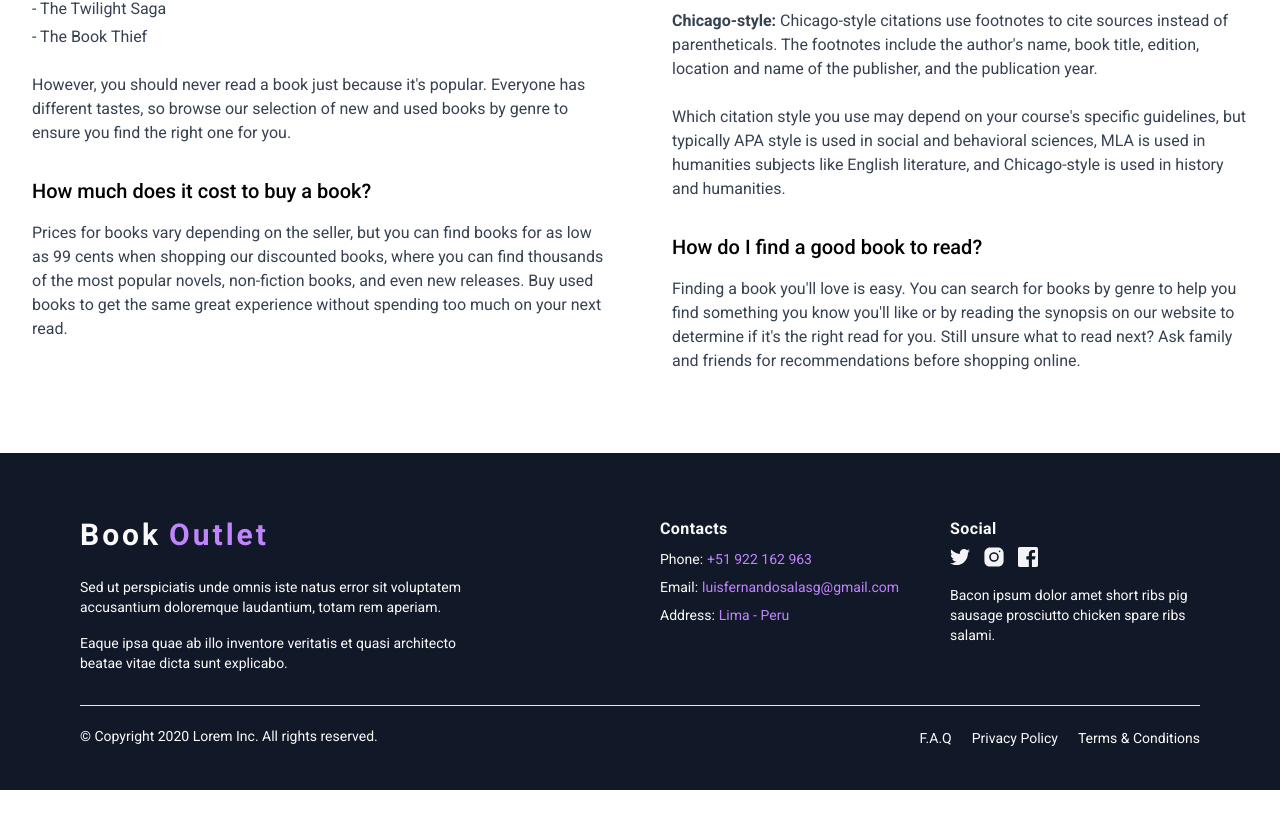
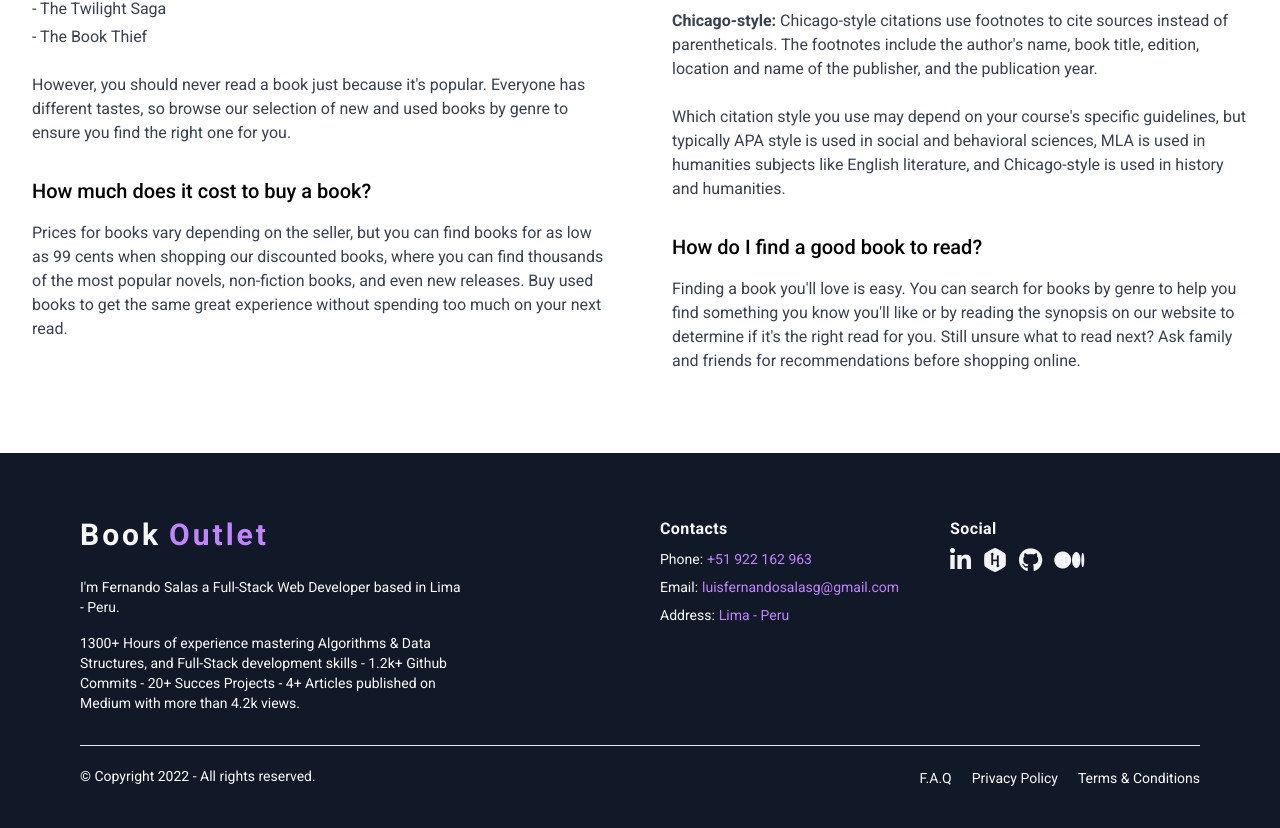
Before and after one commit to LuisSalas94/full-stack-bookstore, a React (Create React App) app in the folder frontend/: page / in a window 1280 px wide. Shown: the part 3460-4288 px from the top of the page. Before the commit the page ends 4250 px from the top, so only its background shows below. Built offline with nearby package versions, Linux system fonts and the light colour scheme; no server answers; what tw-elements would draw is missing.

Commit message:
Refactor Footer component

```diff
--- a/frontend/public/index.html
+++ b/frontend/public/index.html
@@ -15,6 +15,13 @@
       user's mobile device or desktop. See https://developers.google.com/web/fundamentals/web-app-manifest/
     -->
 		<link rel="manifest" href="%PUBLIC_URL%/manifest.json" />
+		<link
+			rel="stylesheet"
+			href="https://cdnjs.cloudflare.com/ajax/libs/font-awesome/6.0.0-beta3/css/all.min.css"
+			integrity="sha512-Fo3rlrZj/k7ujTnHg4CGR2D7kSs0v4LLanw2qksYuRlEzO+tcaEPQogQ0KaoGN26/zrn20ImR1DfuLWnOo7aBA=="
+			crossorigin="anonymous"
+			referrerpolicy="no-referrer"
+		/>
 		<!--
       Notice the use of %PUBLIC_URL% in the tags above.
       It will be replaced with the URL of the `public` folder during the build.
--- a/frontend/src/components/ui/Footer.js
+++ b/frontend/src/components/ui/Footer.js
@@ -18,12 +18,14 @@ const Footer = () => {
 
 					<div className="mt-6 lg:max-w-sm">
 						<p className="text-sm text-zinc-50">
-							Sed ut perspiciatis unde omnis iste natus error sit voluptatem
-							accusantium doloremque laudantium, totam rem aperiam.
+							I'm Fernando Salas a Full-Stack Web Developer based in Lima -
+							Peru.
 						</p>
 						<p className="mt-4 text-sm text-zinc-50">
-							Eaque ipsa quae ab illo inventore veritatis et quasi architecto
-							beatae vitae dicta sunt explicabo.
+							1300+ Hours of experience mastering Algorithms & Data Structures,
+							and Full-Stack development skills - 1.2k+ Github Commits - 20+
+							Succes Projects - 4+ Articles published on Medium with more than
+							4.2k views.
 						</p>
 					</div>
 				</div>
@@ -73,40 +75,44 @@ const Footer = () => {
 					</span>
 					<div className="flex items-center mt-1 space-x-3">
 						<a
-							href="/"
-							className="text-gray-100 transition-colors duration-300 hover:text-deep-purple-accent-400"
+							href="https://www.linkedin.com/in/luisfernandosalasgave/"
+							target="_blank"
+							className="text-gray-100 transition-colors duration-300 hover:text-deep-purple-accent-400 text-2xl"
+							rel="noreferrer"
 						>
-							<svg viewBox="0 0 24 24" fill="currentColor" className="h-5">
-								<path d="M24,4.6c-0.9,0.4-1.8,0.7-2.8,0.8c1-0.6,1.8-1.6,2.2-2.7c-1,0.6-2,1-3.1,1.2c-0.9-1-2.2-1.6-3.6-1.6 c-2.7,0-4.9,2.2-4.9,4.9c0,0.4,0,0.8,0.1,1.1C7.7,8.1,4.1,6.1,1.7,3.1C1.2,3.9,1,4.7,1,5.6c0,1.7,0.9,3.2,2.2,4.1 C2.4,9.7,1.6,9.5,1,9.1c0,0,0,0,0,0.1c0,2.4,1.7,4.4,3.9,4.8c-0.4,0.1-0.8,0.2-1.3,0.2c-0.3,0-0.6,0-0.9-0.1c0.6,2,2.4,3.4,4.6,3.4 c-1.7,1.3-3.8,2.1-6.1,2.1c-0.4,0-0.8,0-1.2-0.1c2.2,1.4,4.8,2.2,7.5,2.2c9.1,0,14-7.5,14-14c0-0.2,0-0.4,0-0.6 C22.5,6.4,23.3,5.5,24,4.6z" />
-							</svg>
+							<i class="fa-brands fa-linkedin-in"></i>
+						</a>
+
+						<a
+							href="https://www.hackerrank.com/luisfernandosal2"
+							target="_blank"
+							className="text-gray-100 transition-colors duration-300 hover:text-deep-purple-accent-400 text-2xl"
+							rel="noreferrer"
+						>
+							<i class="fa-brands fa-hackerrank"></i>
 						</a>
 						<a
-							href="/"
-							className="text-gray-100 transition-colors duration-300 hover:text-deep-purple-accent-400"
+							href="https://github.com/LuisSalas94"
+							target="_blank"
+							className="text-gray-100 transition-colors duration-300 hover:text-deep-purple-accent-400 text-2xl"
+							rel="noreferrer"
 						>
-							<svg viewBox="0 0 30 30" fill="currentColor" className="h-6">
-								<circle cx="15" cy="15" r="4" />
-								<path d="M19.999,3h-10C6.14,3,3,6.141,3,10.001v10C3,23.86,6.141,27,10.001,27h10C23.86,27,27,23.859,27,19.999v-10   C27,6.14,23.859,3,19.999,3z M15,21c-3.309,0-6-2.691-6-6s2.691-6,6-6s6,2.691,6,6S18.309,21,15,21z M22,9c-0.552,0-1-0.448-1-1   c0-0.552,0.448-1,1-1s1,0.448,1,1C23,8.552,22.552,9,22,9z" />
-							</svg>
+							<i class="fa-brands fa-github"></i>
 						</a>
 						<a
-							href="/"
-							className="text-gray-100 transition-colors duration-300 hover:text-deep-purple-accent-400"
+							href="https://medium.com/@luisfernandosalasg"
+							target="_blank"
+							className="text-gray-100 transition-colors duration-300 hover:text-deep-purple-accent-400 text-2xl"
+							rel="noreferrer"
 						>
-							<svg viewBox="0 0 24 24" fill="currentColor" className="h-5">
-								<path d="M22,0H2C0.895,0,0,0.895,0,2v20c0,1.105,0.895,2,2,2h11v-9h-3v-4h3V8.413c0-3.1,1.893-4.788,4.659-4.788 c1.325,0,2.463,0.099,2.795,0.143v3.24l-1.918,0.001c-1.504,0-1.795,0.715-1.795,1.763V11h4.44l-1,4h-3.44v9H22c1.105,0,2-0.895,2-2 V2C24,0.895,23.105,0,22,0z" />
-							</svg>
+							<i class="fa-brands fa-medium"></i>
 						</a>
 					</div>
-					<p className="mt-4 text-sm text-zinc-50">
-						Bacon ipsum dolor amet short ribs pig sausage prosciutto chicken
-						spare ribs salami.
-					</p>
 				</div>
 			</div>
 			<div className="flex flex-col-reverse justify-between pt-5 pb-10 border-t lg:flex-row">
 				<p className="text-sm text-zinc-50">
-					© Copyright 2020 Lorem Inc. All rights reserved.
+					© Copyright 2022 - All rights reserved.
 				</p>
 				<ul className="flex flex-col mb-3 space-y-2 lg:mb-0 sm:space-y-0 sm:space-x-5 sm:flex-row">
 					<li>
```
